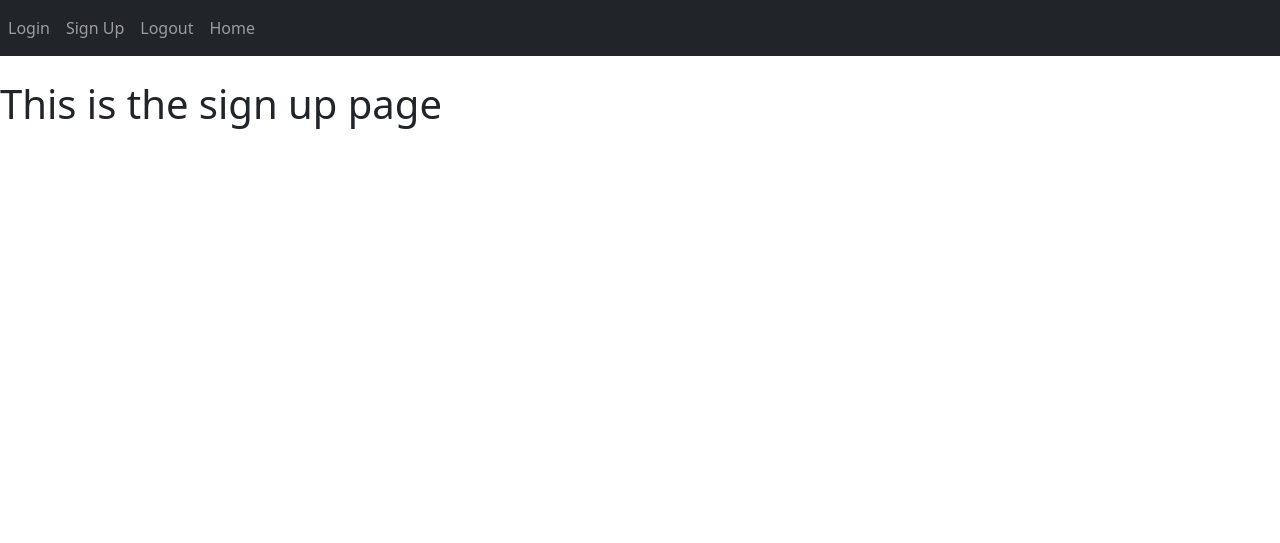
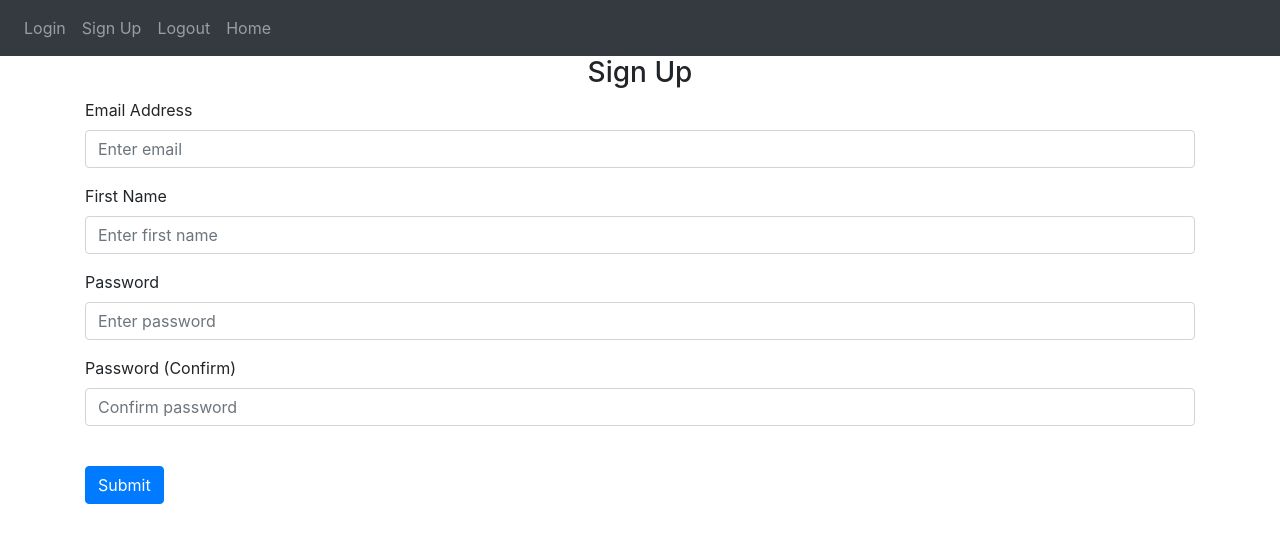
Before and after one commit to e-kelmenson/fantasy-baseball, a Flask app: page /sign-up in a window 1280 px wide. Shown: the top 543 px of the page. Run offline with Flask 3, Linux system fonts and the light colour scheme; some libraries are stand-ins or nearby versions.

Commit message:
Implemented Sign Up page

```diff
--- a/practice/flask_webapp/website/auth.py
+++ b/practice/flask_webapp/website/auth.py
@@ -4,7 +4,7 @@ auth = Blueprint('auth', __name__)
 
 @auth.route('/login')
 def login():
-    return render_template("login.html")
+    return render_template("login.html", boolean=True)
 
 @auth.route('/logout')
 def logout():
--- a/practice/flask_webapp/website/templates/base.html
+++ b/practice/flask_webapp/website/templates/base.html
@@ -1,32 +1,23 @@
 <!DOCTYPE html>
 <html lang="en">
+
 <head>
   <meta charset="UTF-8" />
   <meta name="viewport" content="width=device-width, initial-scale=1.0" />
-    <link
-      href="https://cdn.jsdelivr.net/npm/bootstrap@5.3.7/dist/css/bootstrap.min.css"
-      rel="stylesheet"
-      integrity="sha384-LN+7fdVzj6u52u30Kp6M/trliBMCMKTyK833zpbD+pXdCLuTusPj697FH4R/5mcr"
-      crossorigin="anonymous"
-    />
+  <link href="https://cdn.jsdelivr.net/npm/bootstrap@5.3.7/dist/css/bootstrap.min.css" rel="stylesheet"
+    integrity="sha384-LN+7fdVzj6u52u30Kp6M/trliBMCMKTyK833zpbD+pXdCLuTusPj697FH4R/5mcr" crossorigin="anonymous" />
+  <link rel="stylesheet" href="https://stackpath.bootstrapcdn.com/bootstrap/4.4.1/css/bootstrap.min.css"
+    integrity="sha384-Vkoo8x4CGsO3+Hhxv8T/Q5PaXtkKtu6ug5TOeNV6gBiFeWPGFN9MuhOf23Q9Ifjh" crossorigin="anonymous" />
 
-    <link
-      rel="stylesheet"
-      href="https://stackpath.bootstrapcdn.com/font-awesome/4.7.0/css/font-awesome.min.css"
-      crossorigin="anonymous"
-    />
+  <link rel="stylesheet" href="https://stackpath.bootstrapcdn.com/font-awesome/4.7.0/css/font-awesome.min.css"
+    crossorigin="anonymous" />
 
   <title>{% block title %}Home{% endblock %}</title>
 </head>
 
 <body>
   <nav class="navbar navbar-expand-lg navbar-dark bg-dark">
-      <button
-        class="navbar-toggler"
-        type="button"
-        data-toggle="collapse"
-        data-target="#navbar"
-      >
+    <button class="navbar-toggler" type="button" data-toggle="collapse" data-target="#navbar">
       <span class="navbar-toggler-icon"></span>
     </button>
     <div class="collapse navbar-collapse" id="navbar">
@@ -38,30 +29,20 @@
       </div>
     </div>
   </nav>
-    <dive class="container"> {% block content %}{% endblock %} </dive>
-    <script
-      src="https://code.jquery.com/jquery-3.2.1.slim.min.js"
+  <div class="container"> {% block content %}{% endblock %} </div>
+  <script src="https://code.jquery.com/jquery-3.2.1.slim.min.js"
     integrity="sha384-KJ3o2DKtIkvYIK3UENzmM7KCkRr/rE9/Qpg6aAZGJwFDMVNA/GpGFF93hXpG5KkN"
-      crossorigin="anonymous"
-    ></script>
-    <script
-      src="https://cdnjs.cloudflare.com/ajax/libs/popper.js/1.12.9/umd/popper.min.js"
+    crossorigin="anonymous"></script>
+  <script src="https://cdnjs.cloudflare.com/ajax/libs/popper.js/1.12.9/umd/popper.min.js"
     integrity="sha384-ApNbgh9B+Y1QKtv3Rn7W3mgPxhU9K/ScQsAP7hUibX39j7fakFPskvXusvfa0b4Q"
-      crossorigin="anonymous"
-    ></script>
-    <script
-      src="https://cdn.jsdelivr.net/npm/bootstrap@5.3.7/dist/js/bootstrap.bundle.min.js"
+    crossorigin="anonymous"></script>
+  <script src="https://cdn.jsdelivr.net/npm/bootstrap@5.3.7/dist/js/bootstrap.bundle.min.js"
     integrity="sha384-ndDqU0Gzau9qJ1lfW4pNLlhNTkCfHzAVBReH9diLvGRem5+R9g2FzA8ZGN954O5Q"
-      crossorigin="anonymous"
-    ></script>
-    <script
-      src="https://maxcdn.bootstrapcdn.com/bootstrap/4.0.0/js/bootstrap.min.js"
+    crossorigin="anonymous"></script>
+  <script src="https://maxcdn.bootstrapcdn.com/bootstrap/4.0.0/js/bootstrap.min.js"
     integrity="sha384-JZR6Spejh4U02d8jOt6vLEHfe/JQGiRRSQQxSfFWpi1MquVdAyjUar5+76PVCmYl"
-      crossorigin="anonymous"
-    ></script>
-    <script
-      type="text/javascript"
-      src="{{ url_for('static', filename='index.js')}}"
-    ></script>
+    crossorigin="anonymous"></script>
+  <script type="text/javascript" src="{{ url_for('static', filename='index.js')}}"></script>
 </body>
+
 </html>
--- a/practice/flask_webapp/website/templates/login.html
+++ b/practice/flask_webapp/website/templates/login.html
@@ -1,4 +1,5 @@
 {% extends "base.html" %} {% block title %}Login{% endblock %} {% block
 content%}
 <h1>This is the login page</h1>
+
 {% endblock %}
--- a/practice/flask_webapp/website/templates/sign_up.html
+++ b/practice/flask_webapp/website/templates/sign_up.html
@@ -1,4 +1,26 @@
 {% extends "base.html" %} {% block title %}Sign Up{% endblock %} {% block
 content%}
-<h1>This is the sign up page</h1>
+<form method="POST">
+    <h3 align="center">Sign Up</h3>
+    <div class="form-group">
+        <label for="email">Email Address</label>
+        <input type="email" class="form-control" id="email" name="email" placeholder="Enter email" />
+    </div>
+    <div class="form-group">
+        <label for="firstName">First Name</label>
+        <input type="text" class="form-control" id="firstName" name="firstName" placeholder="Enter first name" />
+    </div>
+    <div class="form-group">
+        <label for="password1">Password</label>
+        <input type="password" class="form-control" id="password1" name="password1" placeholder="Enter password" />
+    </div>
+    <div class="form-group">
+        <label for="password2">Password (Confirm)</label>
+        <input type="password" class="form-control" id="password2" name="password2" placeholder="Confirm password" />
+    </div>
+    <br />
+    <button type="submit" class="btn btn-primary">Submit</button>
+
+</form>
+
 {% endblock %}
```
Lines whose indentation alone changed are shown as unchanged.
